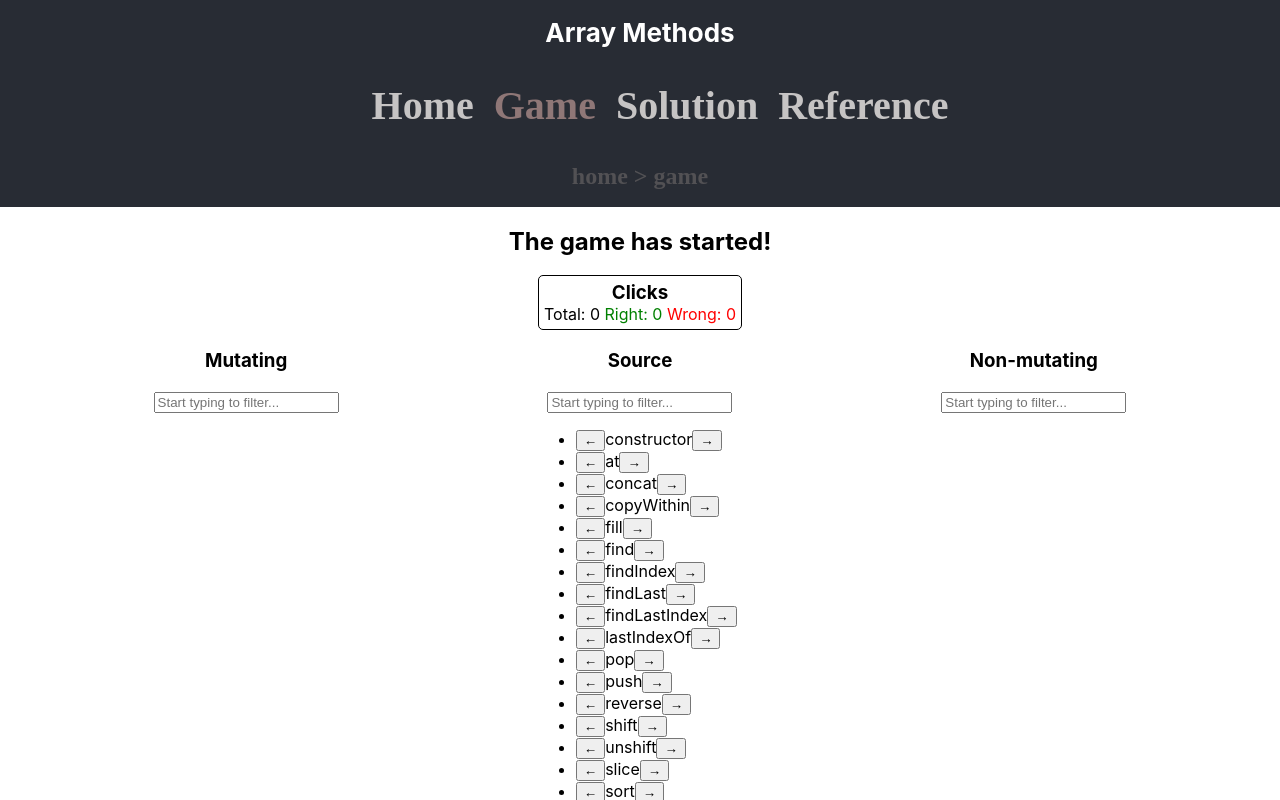
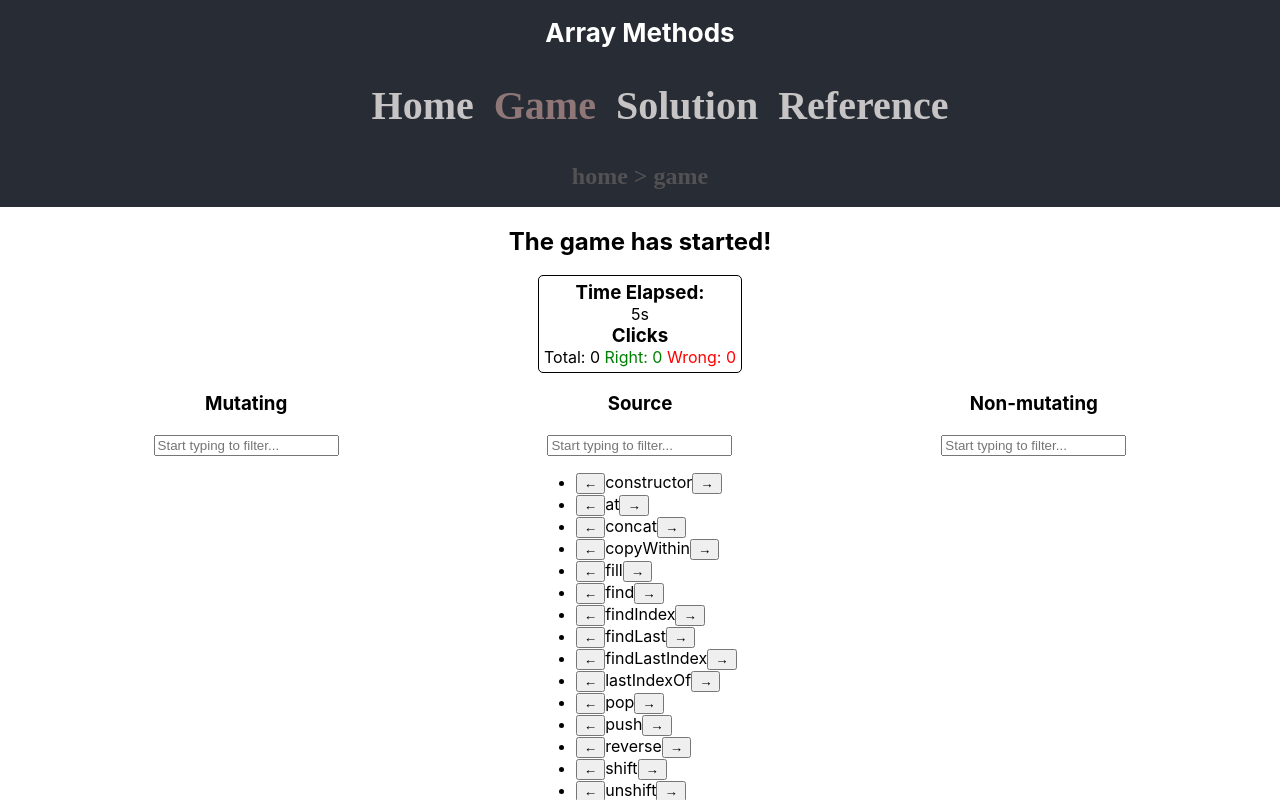
Before and after one commit to anton-kan/anton-kan-06-onl-01-Kahn-Anton-JS-advanced, a React (Create React App) app in the folder react-array-methods/: page /game in a window 1280 px wide. Shown: the top 800 px of the page. Built offline with nearby package versions, Linux system fonts and the light colour scheme.

Commit message:
Implemented timer

```diff
--- a/react-array-methods/src/components/Counter.tsx
+++ b/react-array-methods/src/components/Counter.tsx
@@ -3,6 +3,7 @@ import styled from 'styled-components';
 import { useSelector } from 'react-redux';
 import IState from '../interfaces/IState';
 import ICounter from '../interfaces/ICounter';
+import ITimer from '../interfaces/ITimer';
 
 const FlexDiv = styled.div`
   display: flex;
@@ -29,9 +30,13 @@ const WrongSpan = styled.span`
 
 const Counter = () => {
   const counterState = useSelector<IState, ICounter>((state) => state.counter);
+  const timerState = useSelector<IState, ITimer>((state) => state.timer);
   return (
     <FlexDiv>
       <BorderedDiv>
+        <StyledH3>Time Elapsed: </StyledH3>
+        <div>{timerState.value}s</div>
+
         <StyledH3>Clicks</StyledH3>
         <div>
           Total: {counterState.total} <RightSpan>Right: {counterState.right}</RightSpan>{' '}
--- a/react-array-methods/src/components/WonPopup.tsx
+++ b/react-array-methods/src/components/WonPopup.tsx
@@ -3,6 +3,10 @@ import styled from 'styled-components';
 import { useDispatch } from 'react-redux';
 import { reset as resetCounterAction } from '../store/counterReducer';
 import { reset as resetListsAction } from '../store/listsReducer';
+import { reset as resetTimerAction } from '../store/timerReducer';
+import { start as startTimerAction } from '../store/timerReducer';
+import { increment as incrementTimerAction } from '../store/timerReducer';
+import { Dispatch } from '@reduxjs/toolkit';
 
 interface IWonPopupProps {
   won: boolean;
@@ -34,6 +38,13 @@ const WonPopup = (props: IWonPopupProps) => {
     const restart = () => {
       dispatch(resetListsAction());
       dispatch(resetCounterAction());
+      dispatch(resetTimerAction());
+      dispatch((dispatch: Dispatch) => {
+        const intervalRef = setInterval(() => {
+          dispatch(incrementTimerAction());
+        }, 1000);
+        dispatch(startTimerAction({ intervalRef }));
+      });
     };
 
     return (
--- a/react-array-methods/src/interfaces/IState.ts
+++ b/react-array-methods/src/interfaces/IState.ts
@@ -1,9 +1,11 @@
 import ILists from './ILists';
 import ICounter from './ICounter';
+import ITimer from './ITimer';
 
 interface IState {
   lists: ILists;
   counter: ICounter;
+  timer: ITimer;
 }
 
 export default IState;
--- /dev/null
+++ b/react-array-methods/src/interfaces/ITimer.ts
@@ -0,0 +1,6 @@
+interface ITimer {
+  intervalRef: null | NodeJS.Timeout;
+  value: number;
+}
+
+export default ITimer;
--- a/react-array-methods/src/pages/Game.tsx
+++ b/react-array-methods/src/pages/Game.tsx
@@ -1,12 +1,27 @@
 import MethodsListsContainer from '../components/MethodsListsContainer';
 import Counter from '../components/Counter';
-import { useSelector } from 'react-redux';
+import { useSelector, useDispatch } from 'react-redux';
+import { useEffect } from 'react';
 import IState from '../interfaces/IState';
 import IMethodsList from '../interfaces/IMethodsList';
 import checkMethodLists from '../controller/check-method-lists';
 import WonPopup from '../components/WonPopup';
+import { start as startTimer, increment as incrementTimer, stop as stopTimer } from '../store/timerReducer';
+import { Dispatch } from '@reduxjs/toolkit';
 
 const Game = () => {
+  const dispatch = useDispatch();
+
+  useEffect(() => {
+    console.log('Game onMount invoked');
+    dispatch((dispatch: Dispatch) => {
+      const intervalRef = setInterval(() => {
+        dispatch(incrementTimer());
+      }, 1000);
+      dispatch(startTimer({ intervalRef }));
+    });
+  }, [dispatch]);
+
   const lists: IMethodsList[] = [
     { title: 'Mutating', key: 'mutating', list: [] },
     { title: 'Source', key: 'source', list: [] },
@@ -16,10 +31,16 @@ const Game = () => {
   const listsState = useSelector((state: IState) => state.lists);
   lists.forEach((item) => (item.list = listsState[item.key] || []));
 
+  const won = checkMethodLists(listsState);
+  if (won) {
+    console.log('Dispatching stop timer');
+    dispatch(stopTimer());
+  }
+
   return (
     <section>
       <h2>The game has started!</h2>
-      <WonPopup won={checkMethodLists(listsState)} />
+      <WonPopup won={won} />
       <Counter />
       <MethodsListsContainer readonly={false} lists={lists} withLinks={false} />
     </section>
--- a/react-array-methods/src/store/index.ts
+++ b/react-array-methods/src/store/index.ts
@@ -1,8 +1,9 @@
 import { configureStore } from '@reduxjs/toolkit';
 import listsReducer from './listsReducer';
 import counterReducer from './counterReducer';
+import timerReducer from './timerReducer';
 
-const reducer = { lists: listsReducer, counter: counterReducer };
+const reducer = { lists: listsReducer, counter: counterReducer, timer: timerReducer };
 
 const store = configureStore({ reducer });
 
--- /dev/null
+++ b/react-array-methods/src/store/timerReducer.ts
@@ -0,0 +1,37 @@
+import { createSlice, PayloadAction } from '@reduxjs/toolkit';
+import ITimer from '../interfaces/ITimer';
+
+interface ITimerPayload {
+  intervalRef: null | NodeJS.Timeout;
+}
+
+const initialState: ITimer = { intervalRef: null, value: 0 };
+
+const timer = createSlice({
+  name: 'timer',
+  initialState,
+  reducers: {
+    start: (state: ITimer, action: PayloadAction<ITimerPayload>) => {
+      console.log('Start timer action invoked');
+      const { intervalRef } = action.payload;
+      return { ...state, intervalRef };
+    },
+    stop: (state: ITimer) => {
+      console.log('Stop timer action invoked', state.intervalRef);
+      if (state.intervalRef) {
+        clearInterval(state.intervalRef);
+      }
+      return { ...state, intervalRef: null };
+    },
+    increment: (state: ITimer) => {
+      return { ...state, value: state.value + 1 };
+    },
+    reset: (state: ITimer) => {
+      return { ...state, value: 0 };
+    },
+  },
+});
+
+export const { increment, reset, start, stop } = timer.actions;
+
+export default timer.reducer;
```
